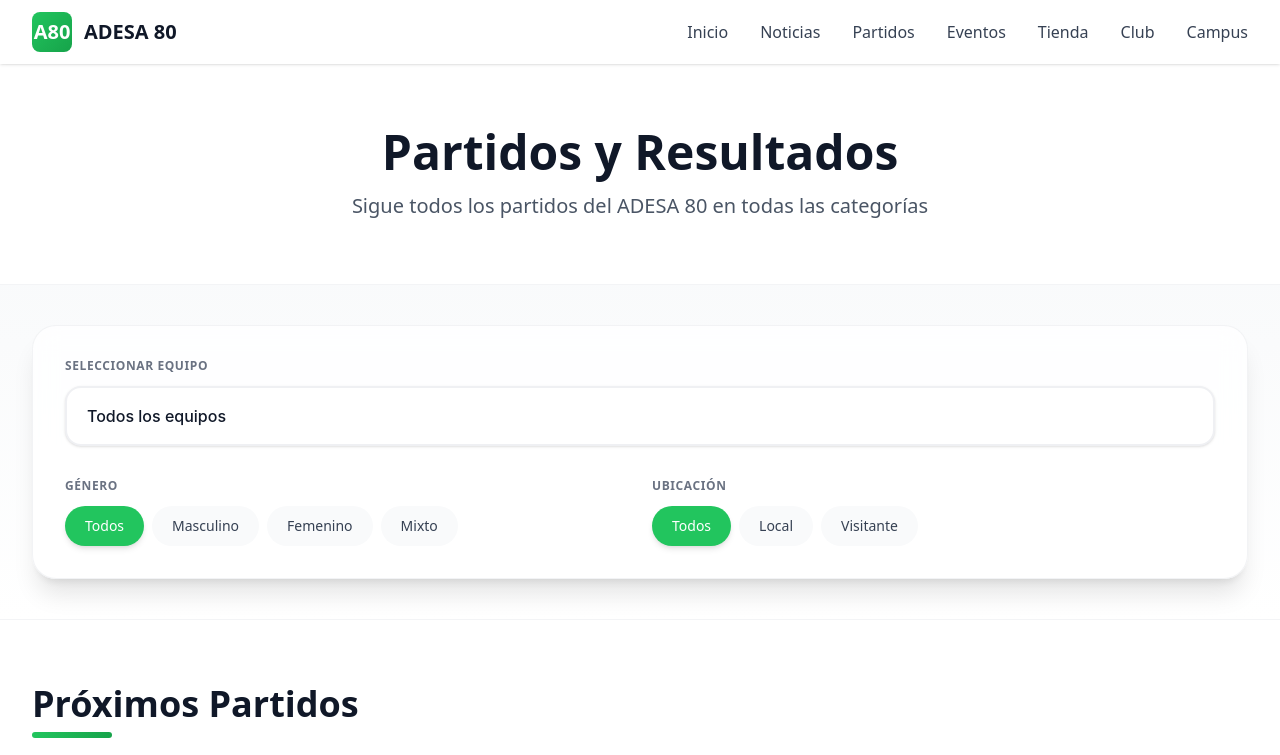
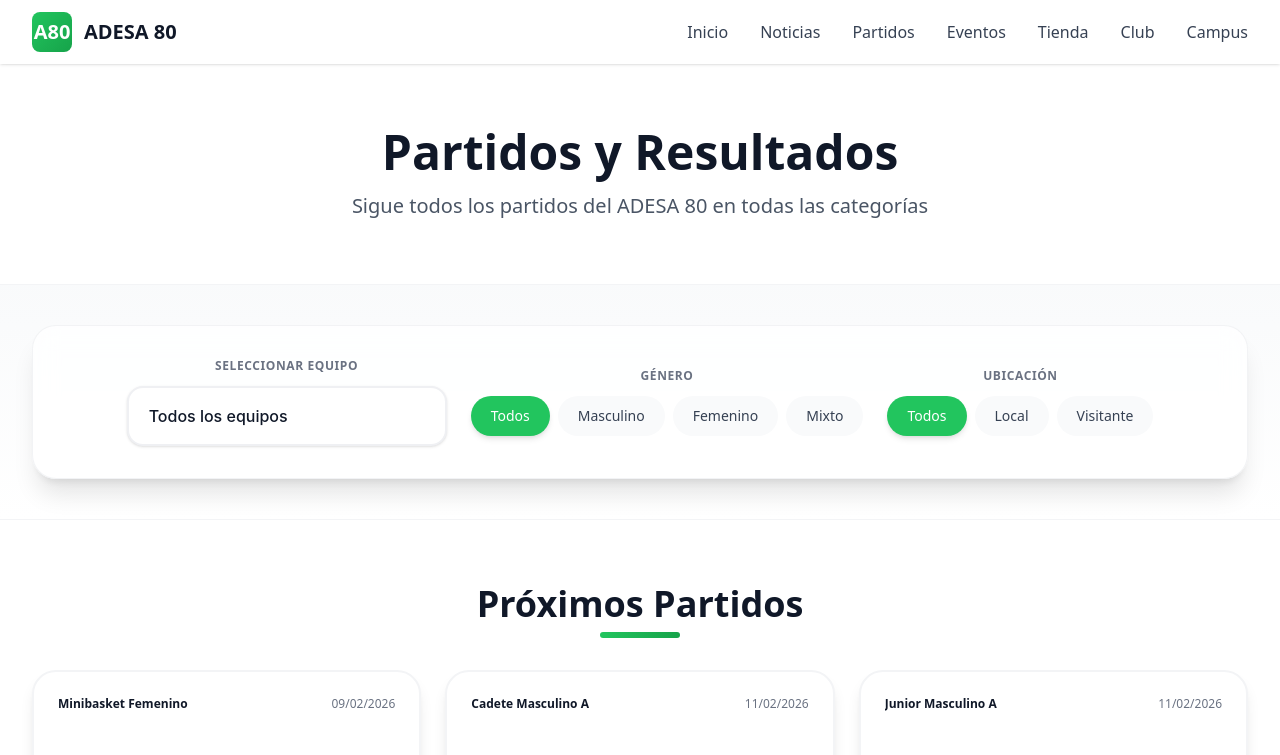
Before and after one commit to Fernandogbuzon/club-digital, an Astro site: page /partidos in a window 1280 px wide. Shown: the top 755 px of the page. Built offline with nearby package versions, Linux system fonts and the light colour scheme; Astro itself is replaced by a stand-in of ours.

Commit message:
feat: Center align filters and headings for improved UI consistency

```diff
--- a/src/pages/partidos.astro
+++ b/src/pages/partidos.astro
@@ -212,9 +212,11 @@ const partidosJSON = JSON.stringify(partidos);
   <section class="bg-gradient-to-b from-gray-50 to-white border-b border-gray-100">
     <div class="max-w-7xl mx-auto px-4 sm:px-6 lg:px-8 py-10">
       <div class="bg-white/80 backdrop-blur-md rounded-3xl border border-gray-200/50 p-8 shadow-xl hover:shadow-2xl transition-all duration-300">
-        <!-- Fila Superior: Selector de Equipo (Apple Custom Style) -->
-        <div class="mb-8">
-          <label class="block text-xs font-semibold text-gray-500 uppercase tracking-wider mb-3">Seleccionar Equipo</label>
+        <!-- Filtros en una sola línea centrados -->
+        <div class="flex flex-col lg:flex-row gap-6 items-center justify-center">
+          <!-- Selector de Equipo -->
+          <div class="w-full lg:w-80 flex-shrink-0">
+            <label class="block text-xs font-semibold text-gray-500 uppercase tracking-wider mb-3 text-center">Seleccionar Equipo</label>
             <select
               id="filtroEquipoMaestro"
               class="select-maestro w-full px-5 py-4 border-2 border-gray-200/60 rounded-2xl font-medium text-gray-900 focus:border-adesa-green focus:shadow-md focus:outline-none focus:ring-4 focus:ring-adesa-green/10 transition-all duration-300 bg-white hover:bg-gray-50 appearance-none cursor-pointer shadow-sm hover:shadow-md"
@@ -227,12 +229,10 @@ const partidosJSON = JSON.stringify(partidos);
             </select>
           </div>
 
-        <!-- Fila Inferior: Filtros Rápidos (Pills Ultra-Limpias) -->
-        <div class="grid grid-cols-1 md:grid-cols-2 gap-6">
           <!-- Género -->
-          <div>
-            <label class="block text-xs font-semibold text-gray-500 uppercase tracking-wider mb-3">Género</label>
-            <div class="flex flex-wrap gap-2">
+          <div class="flex-shrink-0">
+            <label class="block text-xs font-semibold text-gray-500 uppercase tracking-wider mb-3 text-center">Género</label>
+            <div class="flex flex-wrap gap-2 justify-center">
               <button class="filtro-genero-maestro px-5 py-2.5 rounded-full text-sm font-medium transition-all duration-300 bg-adesa-green text-white shadow-md hover:shadow-lg hover:scale-105" data-genero="all">Todos</button>
               <button class="filtro-genero-maestro px-5 py-2.5 rounded-full text-sm font-medium transition-all duration-300 bg-gray-50 text-gray-700 hover:shadow-lg hover:scale-105" data-genero="masculino">Masculino</button>
               <button class="filtro-genero-maestro px-5 py-2.5 rounded-full text-sm font-medium transition-all duration-300 bg-gray-50 text-gray-700 hover:shadow-lg hover:scale-105" data-genero="femenino">Femenino</button>
@@ -241,9 +241,9 @@ const partidosJSON = JSON.stringify(partidos);
           </div>
 
           <!-- Ubicación -->
-          <div>
-            <label class="block text-xs font-semibold text-gray-500 uppercase tracking-wider mb-3">Ubicación</label>
-            <div class="flex flex-wrap gap-2">
+          <div class="flex-shrink-0">
+            <label class="block text-xs font-semibold text-gray-500 uppercase tracking-wider mb-3 text-center">Ubicación</label>
+            <div class="flex flex-wrap gap-2 justify-center">
               <button class="filtro-ubicacion-maestro px-5 py-2.5 rounded-full text-sm font-medium transition-all duration-300 bg-adesa-green text-white shadow-md hover:shadow-lg hover:scale-105" data-ubicacion="all">Todos</button>
               <button class="filtro-ubicacion-maestro px-5 py-2.5 rounded-full text-sm font-medium transition-all duration-300 bg-gray-50 text-gray-700 hover:shadow-lg hover:scale-105" data-ubicacion="Local">Local</button>
               <button class="filtro-ubicacion-maestro px-5 py-2.5 rounded-full text-sm font-medium transition-all duration-300 bg-gray-50 text-gray-700 hover:shadow-lg hover:scale-105" data-ubicacion="Visitante">Visitante</button>
@@ -288,10 +288,10 @@ const partidosJSON = JSON.stringify(partidos);
   <!-- Próximos Partidos -->
   <section class="max-w-7xl mx-auto px-4 sm:px-6 lg:px-8 py-16" style="min-height: 400px;">
     <div class="mb-8">
-      <h2 class="text-3xl sm:text-4xl font-black text-gray-900 mb-2">
+      <h2 class="text-3xl sm:text-4xl font-black text-gray-900 mb-2 text-center">
         Próximos Partidos
       </h2>
-      <div class="w-20 h-1.5 bg-linear-to-r from-adesa-green to-adesa-dark rounded-full"></div>
+      <div class="w-20 h-1.5 bg-linear-to-r from-adesa-green to-adesa-dark mx-auto rounded-full"></div>
     </div>
 
     <!-- Mensaje de estado vacío (oculto por defecto) -->
```
Lines whose indentation alone changed are shown as unchanged.
